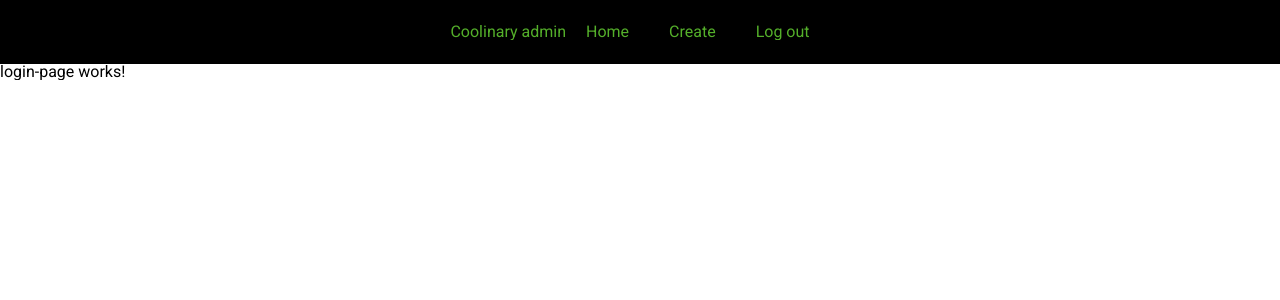
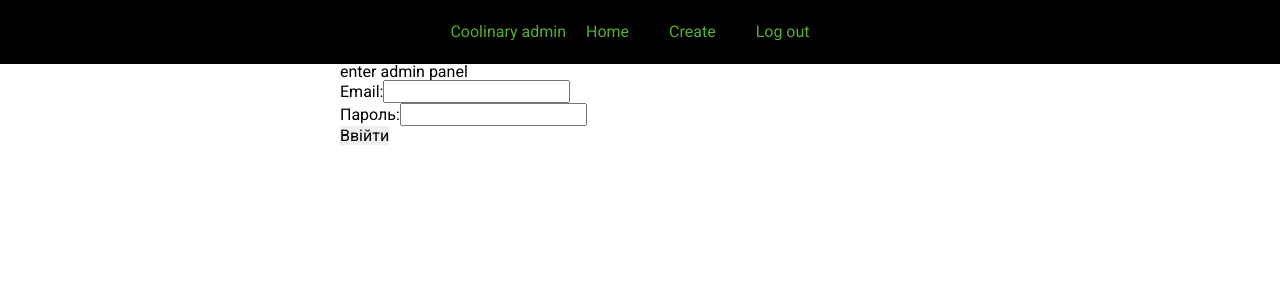
Before and after one commit to AmbeMO/diploma, an Angular app in the folder client/: page /admin/login in a window 1280 px wide. Shown: the top 300 px of the page. Built offline with nearby package versions, Linux system fonts and the light colour scheme.

Commit message:
validation and interfaces user

```diff
--- a/client/src/app/admin/admin.module.ts
+++ b/client/src/app/admin/admin.module.ts
@@ -6,6 +6,7 @@
 import { DashboardPageComponent } from './dashboard-page/dashboard-page.component';
 import { CreatePageComponent } from './create-page/create-page.component';
 import { EditPageComponent } from './edit-page/edit-page.component';
+import {ReactiveFormsModule} from "@angular/forms";
 
 @NgModule({
     declarations: [AdminLayoutComponent, LoginPageComponent, DashboardPageComponent, CreatePageComponent, EditPageComponent],
@@ -21,7 +22,8 @@
                     {path: 'receipe/:id/edit', component: EditPageComponent},
                 ]
             }
-        ])
+        ]),
+        ReactiveFormsModule
     ],
     exports: [RouterModule],
 
--- a/client/src/app/admin/login-page/login-page.component.html
+++ b/client/src/app/admin/login-page/login-page.component.html
@@ -1 +1,49 @@
-<p>login-page works!</p>
+<form class="card" [formGroup]="form" (ngSubmit)="submit()" >
+    <h2>
+       enter admin panel
+    </h2>
+
+    <div
+            [ngClass]="{invalid: form.get('email').touched && form.get('email').invalid}"
+            class="form-control">
+        <label for="email">Email:</label>
+        <input id="email" type="email" formControlName="email">
+
+        <div
+                *ngIf="form.get('email').touched && form.get('email').invalid"
+                class="validation">
+            <small *ngIf="form.get('email').errors.required">
+                Введіть поле Email
+            </small>
+            <small *ngIf="form.get('email').errors.email">
+                Поле Email повинно бути Email
+            </small>
+
+        </div>
+    </div>
+
+    <div
+            [ngClass]="{invalid: form.get('password').touched && form.get('password').invalid}"
+            class="form-control">
+        <label for="password">Пароль:</label>
+        <input id="password" type="password" formControlName="password">
+
+        <div
+                *ngIf="form.get('password').touched && form.get('password').invalid"
+                class="validation">
+            <small *ngIf="form.get('password').errors.required">
+                Введіть поле Пароль
+            </small>
+            <small *ngIf="form.get('password').errors.minlength">
+                Пароль повинен бути не менше
+                {{form.get('password').errors.minlength.requiredLength}} смволів. Зараз він
+                {{form.get('password').errors.minlength.actualLength}} символів
+            </small>
+        </div>
+    </div>
+
+    <button type="submit"
+            class="btn"
+
+    >Ввійти</button>
+</form>
--- a/client/src/app/admin/login-page/login-page.component.scss
+++ b/client/src/app/admin/login-page/login-page.component.scss
@@ -0,0 +1,4 @@
+form{
+  max-width: 600px;
+  margin: 0 auto;
+}
--- a/client/src/app/admin/login-page/login-page.component.ts
+++ b/client/src/app/admin/login-page/login-page.component.ts
@@ -1,4 +1,7 @@
 import { Component, OnInit } from '@angular/core';
+import {FormControl, FormGroup, Validators} from '@angular/forms';
+import {log} from 'util';
+import {User} from "../../shared/interfaces";
 
 @Component({
   selector: 'app-login-page',
@@ -7,9 +10,32 @@
 })
 export class LoginPageComponent implements OnInit {
 
-  constructor() { }
+  form: FormGroup;
+
+  constructor() {
+  }
 
   ngOnInit() {
+    this.form = new FormGroup({
+      email: new FormControl(null,[
+          Validators.required,
+          Validators.email
+      ]),
+      password: new FormControl(null, [
+          Validators.required,
+          Validators.minLength(6)
+      ]),
+    })
   }
 
+  submit() {
+    if (this.form.invalid) {
+      return
+    }
+    const user: User = {
+      email: this.form.value.email,
+      password: this.form.value.password,
+    }
+
+  }
 }
--- a/client/src/app/app.module.ts
+++ b/client/src/app/app.module.ts
@@ -7,6 +7,7 @@
 import { HomePageComponent } from './home-page/home-page.component';
 import { ReceipePageComponent } from './receipe-page/receipe-page.component';
 import { ReceipeComponent } from './shared/components/receipe/receipe.component';
+import {FormsModule, ReactiveFormsModule} from '@angular/forms';
 
 
 @NgModule({
@@ -19,7 +20,9 @@
   ],
   imports: [
     BrowserModule,
-    AppRoutingModule
+    AppRoutingModule,
+    FormsModule,
+    ReactiveFormsModule
   ],
   providers: [],
   bootstrap: [AppComponent]
--- /dev/null
+++ b/client/src/app/shared/interfaces.ts
@@ -0,0 +1,4 @@
+export interface User {
+    email: string;
+    password: string;
+}
```
